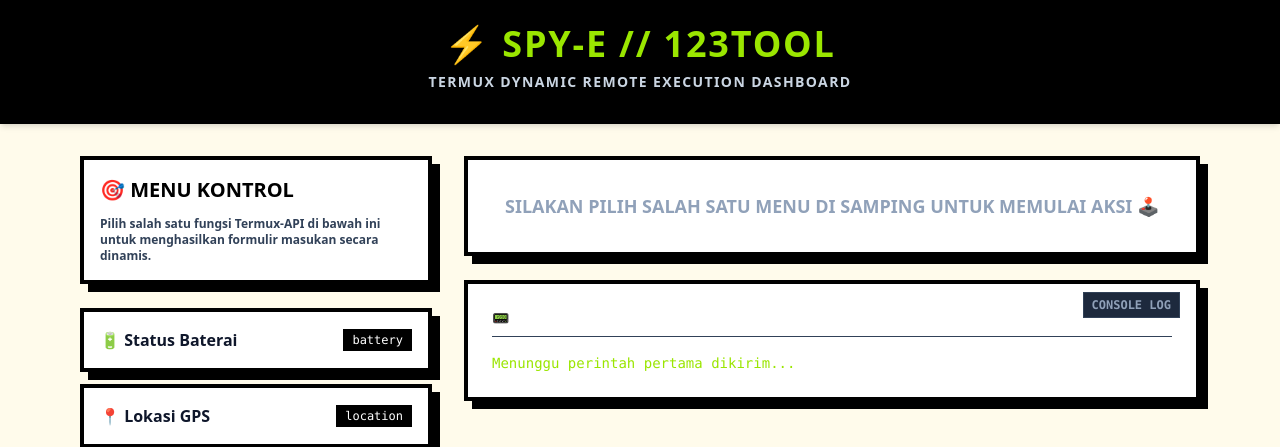
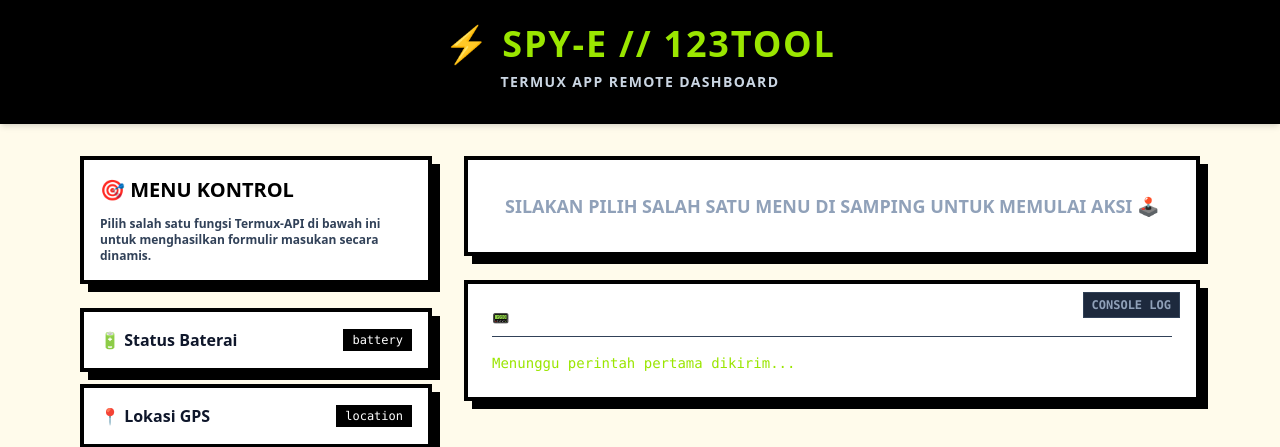
Before and after one commit to 123tool/Termux-Control-Panel, a Flask app: page / in a window 1280 px wide. Shown: the top 447 px of the page. Run offline with Flask 3, Linux system fonts and the light colour scheme.

Commit message:
Update index.html

```diff
--- a/templates/index.html
+++ b/templates/index.html
@@ -48,7 +48,7 @@
     <header class="bg-black text-white py-6 px-4 mb-8 border-b-8 border-black text-center shadow-md">
         <h1 class="text-3xl md:text-4xl font-black tracking-wider text-lime-400">⚡ SPY-E // 123TOOL</h1>
         <p class="text-xs md:text-sm font-bold uppercase tracking-widest text-slate-300 mt-2">
-            Termux Dynamic Remote Execution Dashboard
+            Termux App Remote Dashboard
         </p>
     </header>
 
```
